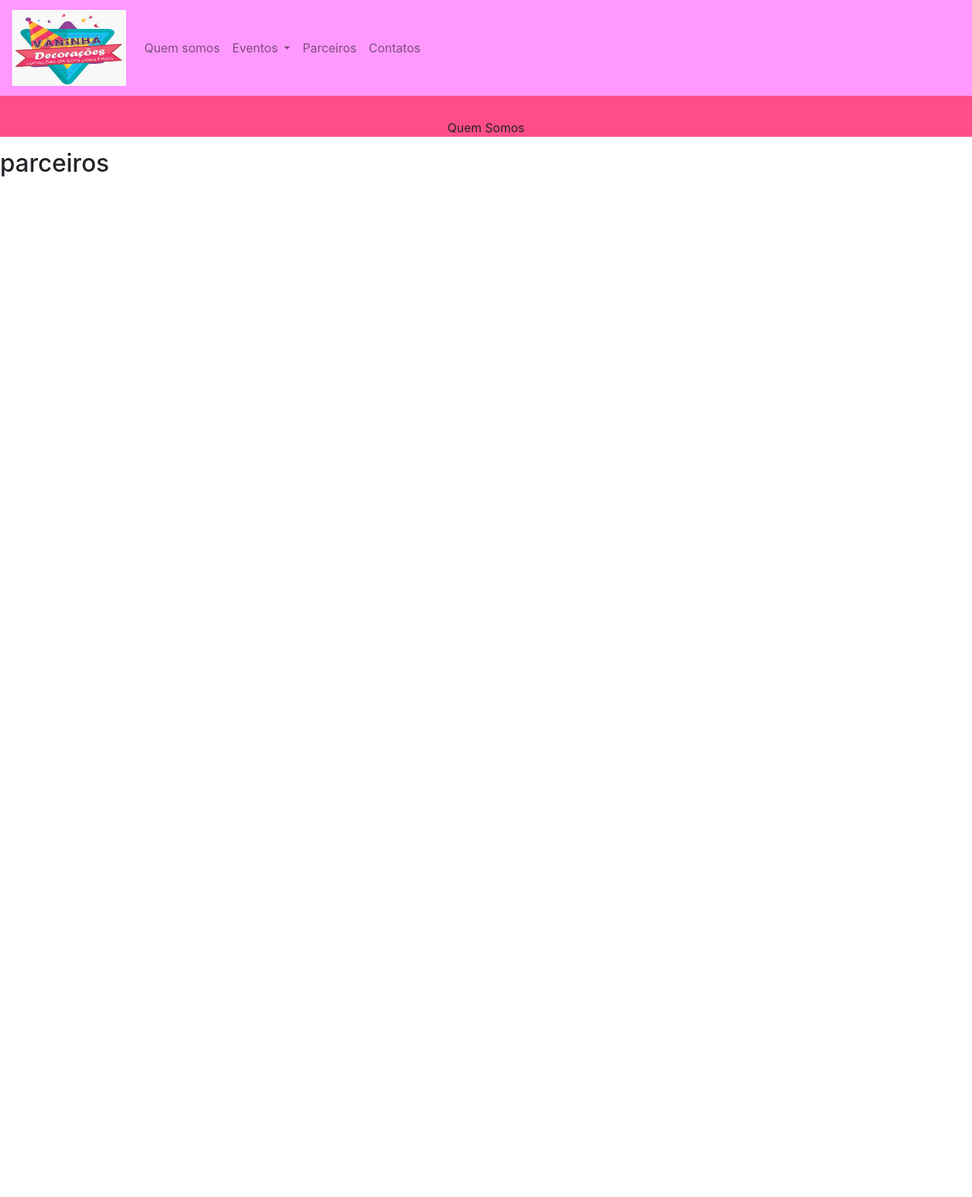
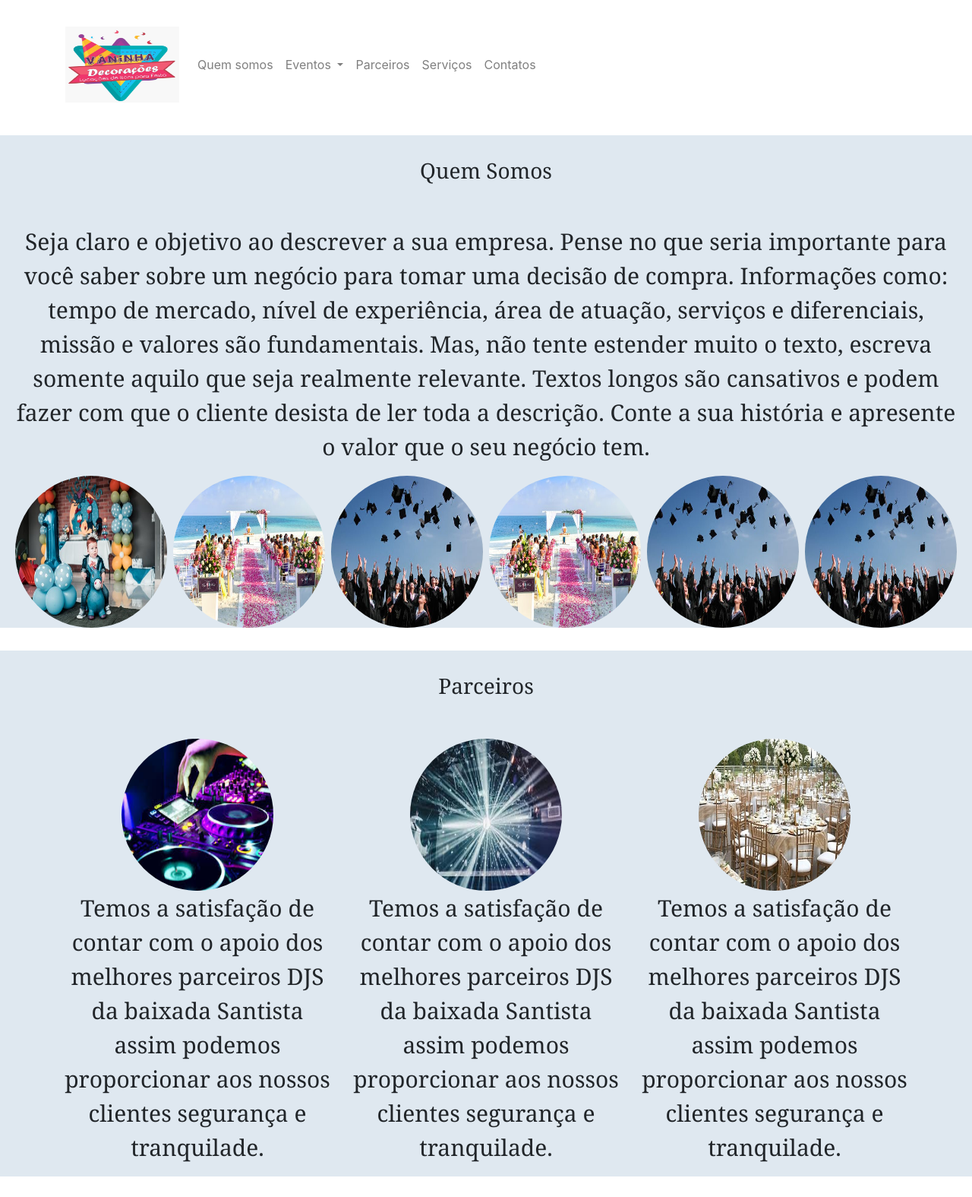
Before and after one commit to ygorgabrielverissimo/CursoBootStrap, a plain HTML site: page index.html in a window 1280 px wide. Shown: the top 1575 px of the page at 76% size. Before the commit the page ends 800 px from the top, so only its background shows below. Drawn offline with Linux system fonts and the light colour scheme.

Commit message:
atualizando pagina

```diff
--- a/css/style.css
+++ b/css/style.css
@@ -1,11 +1,22 @@
 .navbar{
 
-        background-color: #ff99ff;
+        background-color: white;
+
 }
 .quemSomos{
-    background-color: #ff4d88;
+    background-color: #dfe8f0;
+    font-family: Cambria, Cochin, Georgia, Times, 'Times New Roman', serif;
+    font-size: 30px;
+}
+.parceiros{
+    background-color: #dfe8f0;
+    font-family: Cambria, Cochin, Georgia, Times, 'Times New Roman', serif;
+    font-size: 30px;
+}
+
+.margin{
+    padding-top: 30px;
+    margin-bottom: 30px;
+
 
 }
-.margin{
-    padding-top: 30px;
-}
--- a/index.html
+++ b/index.html
@@ -7,14 +7,14 @@
     <link rel="stylesheet" type="text/css" href="css/style.css">
 </head>
 <body>
-    <nav class="navbar navbar-expand-lg navbar-light">
+    <nav class="navbar navbar-expand-lg navbar-light container margin">
         <a class="navbar-brand" href="#">
             <img src="img/logovaninha.jpg" width="150" height="100">
         </a>
         <div class="collapse navbar-collapse" id="navbarSupportedContent">
             <ul class="navbar-nav mr-auto">
                 <li class="nav-item ">
-                  <a class="nav-link" href="#">Quem somos <span class="sr-only">(current)</span></a>
+                  <a class="nav-link" href="#quemSomos">Quem somos <span class="sr-only">(current)</span></a>
                 </li>
                 <li class="nav-item dropdown">
                     <a class="nav-link dropdown-toggle" href="#" id="navbarDropdown" role="button" data-toggle="dropdown" aria-haspopup="true" aria-expanded="false">
@@ -30,24 +30,83 @@
                     </div>
                   </li>
                 <li class="nav-item">
-                  <a class="nav-link" href="#">Parceiros</a>
+                  <a class="nav-link" href="#parceiros">Parceiros</a>
                 </li>
                 <li class="nav-item">
-                    <a class="nav-link" href="#">Contatos</a>
+                    <a class="nav-link" href="#serviços">Serviços</a>
+                </li>
+                <li class="nav-item">
+                    <a class="nav-link" href="#contatos">Contatos</a>
                 </li>
             </ul>
         </div>
     </nav>
     <section id="quemSomos">
-        <div class="container-fluid quemSomos text-center margin">
-            <P>Quem Somos</P>
+        <div class="container-fluid quemSomos text-center margin ">
+            <h3>Quem Somos</h3> </br>
+            <p>Seja claro e objetivo ao descrever a sua empresa. Pense no que seria importante para
+            você saber sobre um negócio para tomar uma decisão de compra. Informações como: tempo de
+            mercado, nível de experiência, área de atuação, serviços e diferenciais, missão e valores
+            são fundamentais. Mas, não tente estender muito o texto, escreva somente aquilo que seja
+             realmente relevante. Textos longos são cansativos e podem fazer com que o cliente
+             desista de ler toda a descrição. Conte a sua história e apresente o valor que o seu
+
+             negócio tem.</p>
+            <img src="/CursoBootStrap/img/festa1ano.jpeg" class="rounded-circle" width="200px" height="200">
+            <img src="/CursoBootStrap/img/casamento.jpeg" class="rounded-circle" width="200px" height="200">
+            <img src="/CursoBootStrap/img/formatura.jpeg" class="rounded-circle" width="200px" height="200">
+            <img src="/CursoBootStrap/img/casamento.jpeg" class="rounded-circle" width="200px" height="200">
+            <img src="/CursoBootStrap/img/formatura.jpeg" class="rounded-circle" width="200px" height="200">
+            <img src="/CursoBootStrap/img/formatura.jpeg" class="rounded-circle" width="200px" height="200">
         </div>
     </section>
-    <section>
-        <h2>parceiros</h2>
+    <section id="parceiros">
+        <div class="container-fluid parceiros text-center margin">
+            <h3>Parceiros</h3></br>
+            <div class="container">
+                <div class="row">
+                    <div class="col-lg-4 ">
+                        <img src="/CursoBootStrap/img/dj.jpg" class="rounded-circle" width="200px" height="200" >
+                        <p> Temos a satisfação de contar com o apoio dos melhores parceiros DJS da baixada
+                            Santista assim podemos proporcionar aos nossos clientes segurança e tranquilade.
+                        </p>
+                    </div>
+                    <div class="col-lg-4 ">
+                        <img src="/CursoBootStrap/img/imuninação.jpg" class="rounded-circle" width="200px" height="200" >
+                        <p> Temos a satisfação de contar com o apoio dos melhores parceiros DJS da baixada
+                            Santista assim podemos proporcionar aos nossos clientes segurança e tranquilade.
+                        </p>
+                    </div>
+                    <div class="col-lg-4 ">
+                        <img src="/CursoBootStrap/img/cadeirasemesas.jpg" class="rounded-circle" width="200px" height="200" >
+                        <p> Temos a satisfação de contar com o apoio dos melhores parceiros DJS da baixada
+                            Santista assim podemos proporcionar aos nossos clientes segurança e tranquilade.
+                        </p>
+                    </div>
+                </div>
+            </div>
+        </div>
     </section>
 
-
-
+    <section id="serviços">
+            <div class="container-fluid parceiros text-center margin">
+                <h3>Serviços</h3></br>
+                <div class="row">
+                    <div class="col-lg-6 ">
+                        <p>
+                            Temos a satisfação de contar com o apoio dos melhores parceiros DJS da baixada
+                             Santista assim podemos proporcionar aos nossos clientes segurança e tranquilade.
+                        </p>
+                        <img src="/CursoBootStrap/img/dj.jpg">
+                    </div>
+                <div class="col-lg-6">
+                    <p> Temos a satisfação de contar com o apoio dos melhores parceiros DJS da baixada
+                        Santista assim podemos proporcionar aos nossos clientes segurança e tranquilade.
+                    </p>
+                    <img src="/CursoBootStrap/img/imuninação.jpg">
+                    </div>
+                </div>
+            </div>
+    </section>
 </body>
 </html>
```
Also changed, not shown: css/quemSomos.html (added), img/cadeirasemesas.jpg (added), img/dj.jpg (added), img/imuninação.jpg (added).
